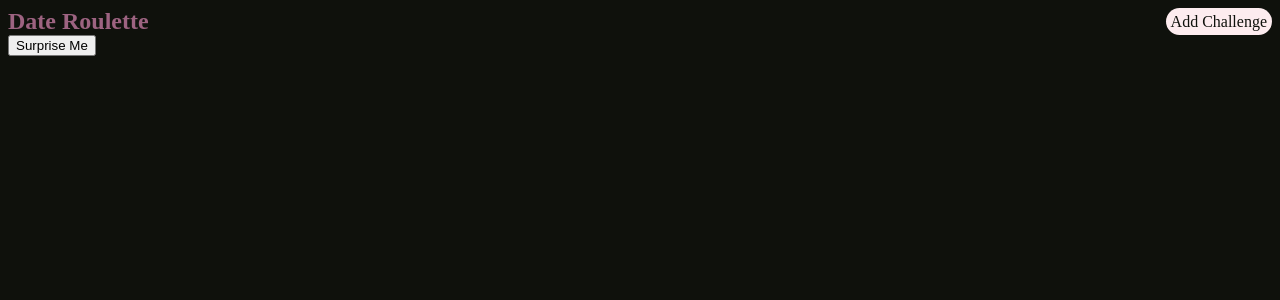
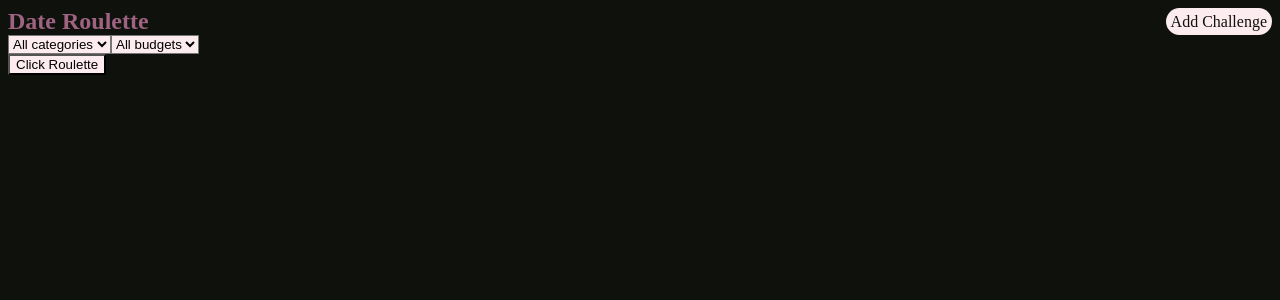
Before and after one commit to amafue/date-roulette, a React app in the folder frontend/: page / in a window 1280 px wide. Shown: the top 300 px of the page. Built offline with nearby package versions, Linux system fonts and the light colour scheme; the HTML template or start-up script is replaced by a standard one.

Commit message:
fix: added filter to randomizer of chellenges

```diff
--- a/frontend/src/components/ChallengeRoulette.jsx
+++ b/frontend/src/components/ChallengeRoulette.jsx
@@ -3,13 +3,16 @@ import React , { useState }from 'react'
 
 const ChallengeRoulette = () => {
     const [challenge, setChallenge] = useState(null);
+    const [category, setCategory] = useState("");
+    const [budget, setBudget] = useState("");
     const [loading, setLoading] = useState(false);
 
   const getRandomChallenge = async () => {
     try {
       setLoading(true);
 
-      const res = await fetch("http://localhost:5001/challenges/random");
+      const url = `http://localhost:5001/challenges/random?category=${category}&budget=${budget}`;
+      const res = await fetch(url)
       const data = await res.json();
 
       setChallenge(data);
@@ -21,14 +24,36 @@ const ChallengeRoulette = () => {
   }
   return (
     <div>
-      <button onClick={getRandomChallenge}>
-        {loading ? "Loading..." : "Surprise Me"}
+        {/* FILTERS */}
+        <div>
+        <select onChange={(e) => setCategory(e.target.value)} className='filter'>
+            <option value="">All categories</option>
+            <option value="romantic">romantic</option>
+            <option value="fun">fun</option>
+            <option value="chill">chill</option>
+            <option value="competetive">competetive</option>
+
+        </select>
+
+        <select onChange={(e) => setBudget(e.target.value)} className='filter'>
+            <option value="">All budgets</option>
+            <option value="low">low</option>
+            <option value="medium">medium</option>
+            <option value="high">high</option>
+        </select>
+        </div>
+
+        {/* BUTTON */}
+        <button className='btn' onClick={getRandomChallenge}>
+        {loading ? "Thinking..." : "Click Roulette"}
         </button>
 
+        {/* RESULT CARD */}
         {challenge && (
-        <div>
+        <div className='result-card' >
             <h2>{challenge.title}</h2>
             <p>{challenge.description}</p>
+            <small>{challenge.category} • {challenge.budget}</small>
         </div>
         )}
     </div>
--- a/frontend/src/css/ChallengeRoulette.css
+++ b/frontend/src/css/ChallengeRoulette.css
@@ -1,3 +1,21 @@
-h2{
-    color: white;
+body{
+    color: #FDECEF;
 }
+
+.result-card {
+    margin-top: 20px;
+    padding: 20px;
+    border: 5px;
+    border-style: solid;
+    border-color: #FDECEF;
+    border-radius: 10px;
+    display:inline-block ;
+}
+
+.btn{
+    background-color: #FDECEF;
+}
+
+.filter{
+    background-color: #FDECEF;
+}
```
Also changed, not shown: 1 other file (tests, documents, lock files or other folders). Lines whose indentation alone changed are shown as unchanged.
